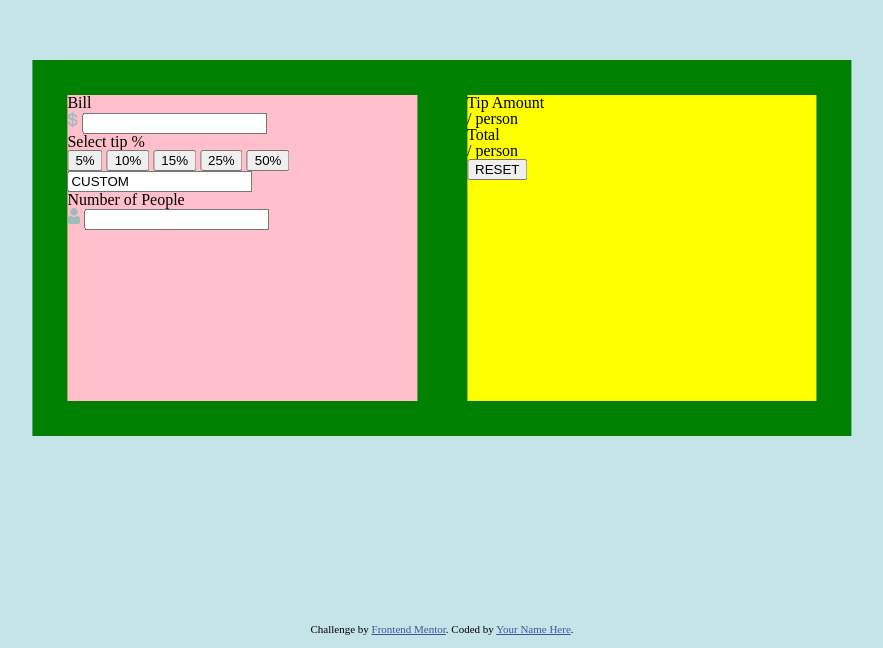
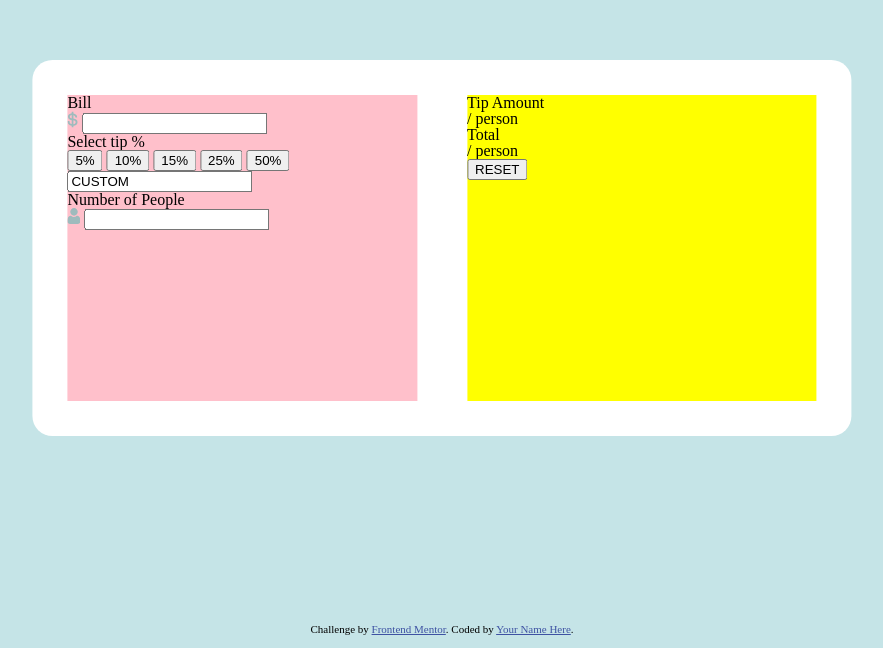
Before and after one commit to HugoLc/FrontendMentor-4, a plain HTML site: page index.html in a window 1280 px wide. Shown: the part 152-800 px from the top of the page, without its empty margins (198-1081 px from the left). Drawn offline with Linux system fonts and the light colour scheme.

Commit message:
Finalizada a estilizaççao do fundo do card

```diff
--- a/css/master.css
+++ b/css/master.css
@@ -15,7 +15,7 @@ html, body{
 .card{
   height: calc(47% - 70px);
   width: calc(64% - 70px);
-  background: green;
+  background: hsl(0, 0%, 100%);
   display: flex;
   justify-content: space-between;
   position: absolute;
@@ -23,6 +23,7 @@ html, body{
   top: 50%;
   transform: translate(-50%,-50%);
   padding: 35px;
+  border-radius: 20px;
 }
 
 .preenchimento, .resultado{
```
Also changed, not shown: index.html (+1 -1 lines).
